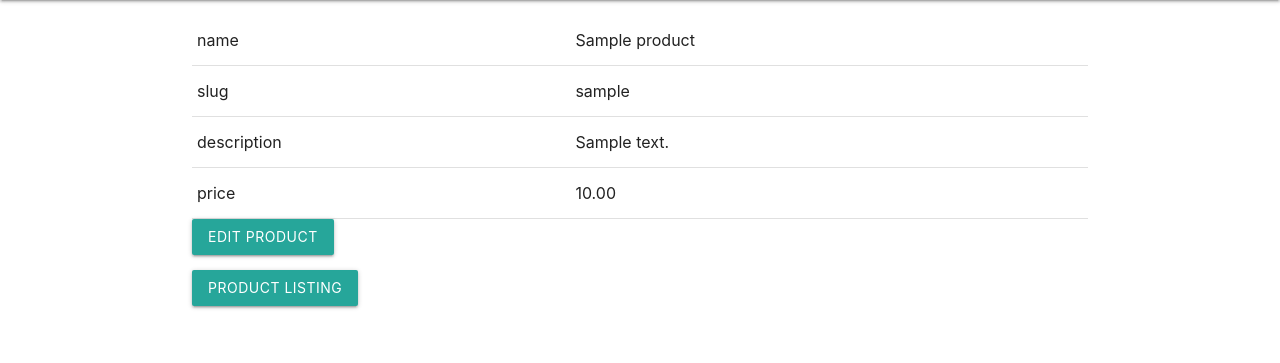
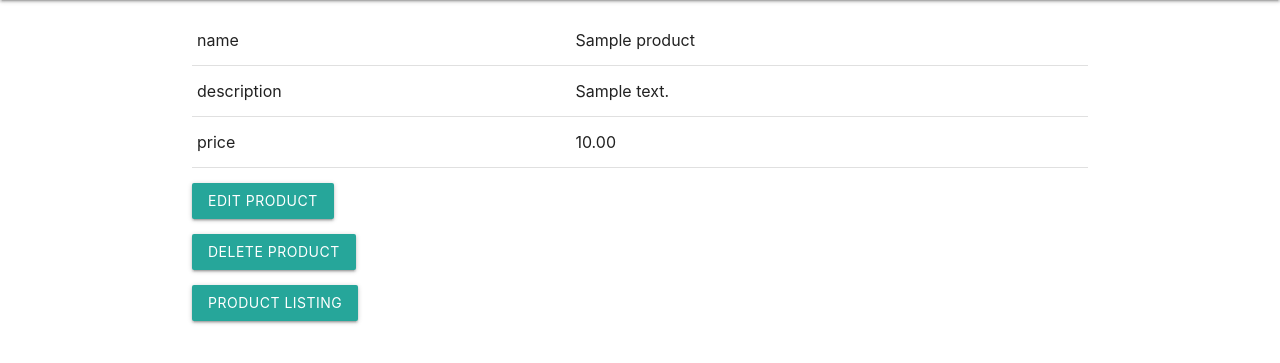
Before and after one commit to DragonStuff/Shop-Django, a Django app: a page that uses product_manager/templates/base.html in a window 1280 px wide. Shown: the part 64-427 px from the top of the page. Run offline with Django 3.2, Linux system fonts and the light colour scheme; tables that the repository leaves empty hold one stand-in row (values such as "Sample post"); parts of the project's set-up code (start-up, migrations or seed data) failed here and were passed over.

Commit message:
Model change for counts. Base template updated. Product detail updated for deletion along with urls and views.

```diff
--- a/product_manager/models.py
+++ b/product_manager/models.py
@@ -37,10 +37,11 @@ class Product(models.Model):
     def get_absolute_url(self):
         return reverse('product_manager_product_detail', args=(self.slug,))
 
-
     def get_update_url(self):
         return reverse('product_manager_product_update', args=(self.slug,))
 
+    def get_delete_url(self):
+        return reverse('product_manager_product_delete', args=(self.slug,))
 
 class Category(models.Model):
 
--- a/product_manager/templates/base.html
+++ b/product_manager/templates/base.html
@@ -7,28 +7,18 @@
 	</head>
 	<body>
 		<nav class="light-blue lighten-1" role="navigation">
-			<div class="nav-wrapper container"><a id="logo-container" href="#" class="brand-logo">Shop</a>
+			<div class="nav-wrapper container"><a id="logo-container" href="/product/" class="brand-logo">Shop</a>
 				<ul class="right hide-on-med-and-down">
 					<li>
-						<a href="#">Home</a>
+						<a href="/product/">Home</a>
 					</li>
 					<li>
-						<a href="#">Products</a>
+						<a href="/product/list/">Products</a>
 					</li>
 					<li>
-						<a href="#">Categories</a>
+						<a href="/category/">Categories</a>
 					</li>
 				</ul>
-
-				<ul id="nav-mobile" class="sidenav">
-					<li>
-						<a href="#">Products</a>
-					</li>
-					<li>
-						<a href="#">Categories</a>
-					</li>
-				</ul>
-		      <a href="#" data-target="nav-mobile" class="sidenav-trigger"><i class="material-icons">menu</i></a>
 		    </div>
 	    </nav>
 	    <div class="container">
--- a/product_manager/templates/product_manager/product_detail.html
+++ b/product_manager/templates/product_manager/product_detail.html
@@ -8,10 +8,6 @@
 			<td>{{ object.name }}</td>
 		</tr>
 		<tr>
-			<td>slug</td>
-			<td>{{ object.slug }}</td>
-		</tr>
-		<tr>
 			<td>description</td>
 			<td>{{ object.description }}</td>
 		</tr>
@@ -20,7 +16,12 @@
 			<td>{{ object.price }}</td>
 		</tr>
 	</table>
-	<a class="btn btn-primary" href="{{object.get_update_url}}">Edit Product</a>
+	<p>
+		<a class="btn btn-primary" href="{{object.get_update_url}}">Edit Product</a>
+	</p>
+	<p>
+		<a class="btn btn-primary" href="{{object.get_delete_url}}">Delete Product</a>
+	</p>
 	<p>
 		<a class="btn btn-default" href="{% url 'product_manager_product_list' %}">Product Listing</a>
 	</p>
--- a/product_manager/urls.py
+++ b/product_manager/urls.py
@@ -21,6 +21,7 @@ urlpatterns += (
     path('product/create/', views.ProductCreateView.as_view(), name='product_manager_product_create'),
     path('product/detail/<slug:slug>/', views.ProductDetailView.as_view(), name='product_manager_product_detail'),
     path('product/update/<slug:slug>/', views.ProductUpdateView.as_view(), name='product_manager_product_update'),
+    path('product/delete/<slug:slug>/', views.ProductDeleteView.as_view(), name='product_manager_product_delete'),
 )
 
 urlpatterns += (
--- a/product_manager/views.py
+++ b/product_manager/views.py
@@ -34,7 +34,7 @@ class ProductDetailView(DetailView):
     model = Product
 
 
-class ProductDeletionView(DeleteView):
+class ProductDeleteView(DeleteView):
     """ Allows you to delete a product. """
     model = Product
     success_url = reverse_lazy('product_manager_product_list')
```
